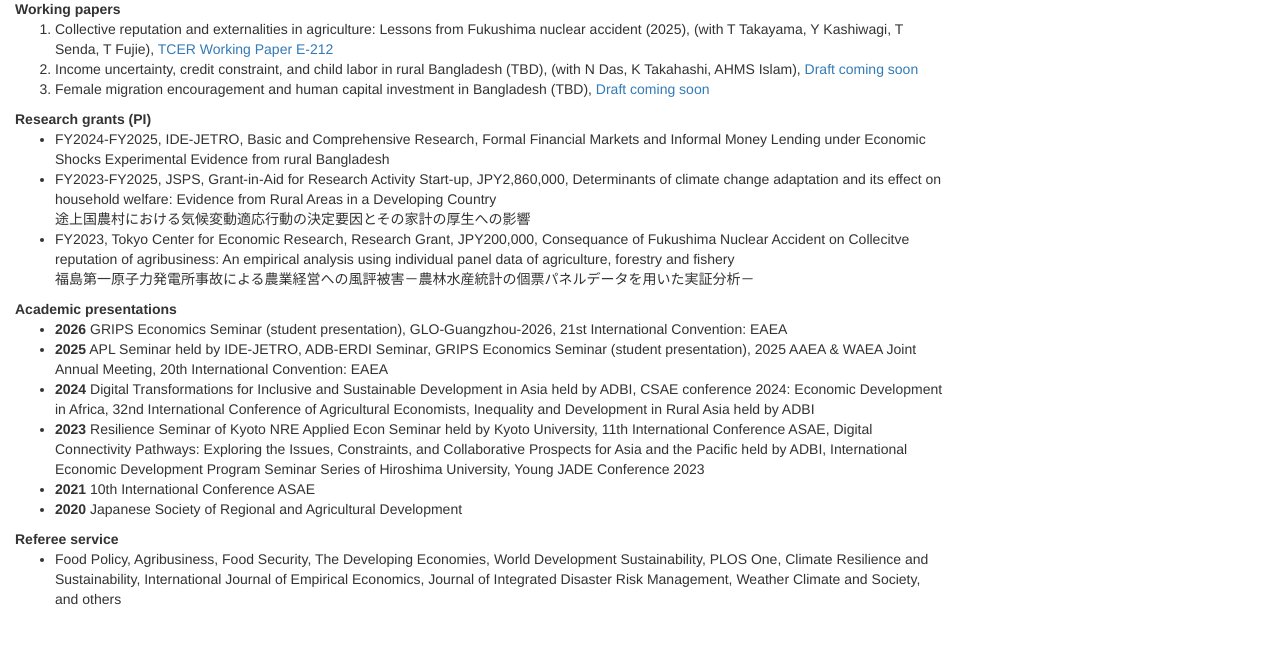
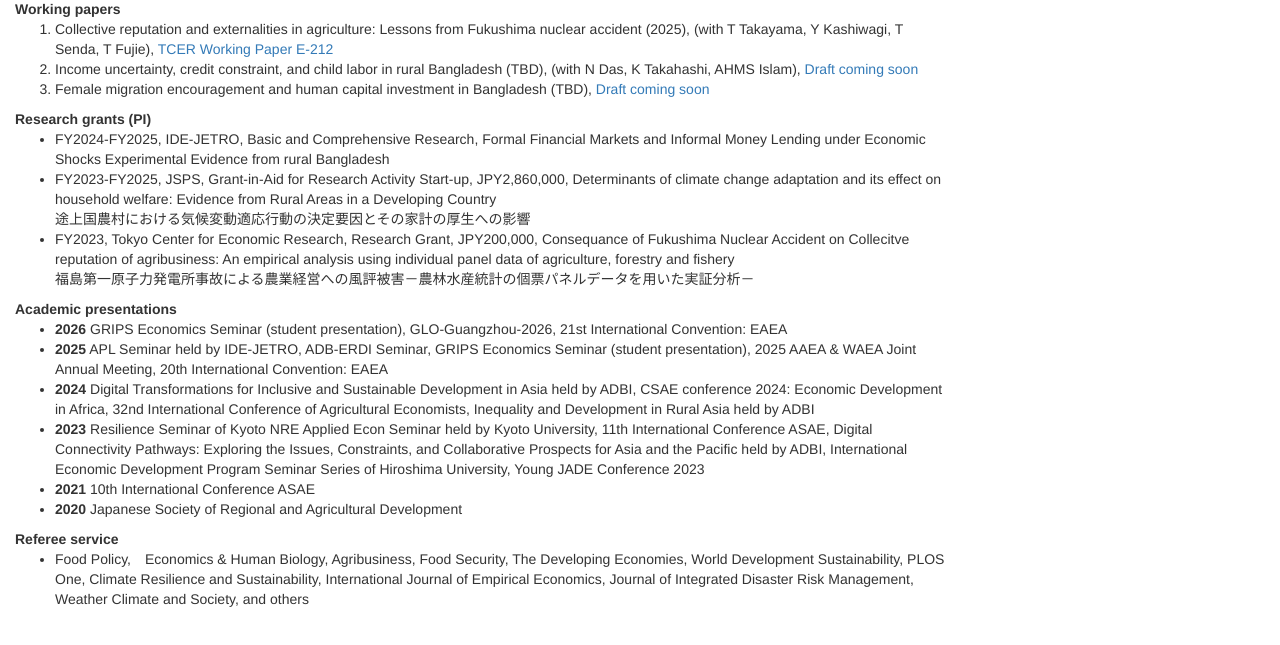
Before and after one commit to MasanoriMatsuura/masanorimatsuura.github.io, a plain HTML site: page research.html in a window 1280 px wide. Shown: the part 155-800 px from the top of the page. Drawn offline with nearby package versions, Linux system fonts and the light colour scheme.

Commit message:
Update research.html

```diff
--- a/research.html
+++ b/research.html
@@ -95,7 +95,7 @@ International Economic Development Program Seminar Series of Hiroshima Universit
 		</ul>
 		<strong>Referee service</strong><br/>
                 <ul>
-	 	  <li>Food Policy, Agribusiness, Food Security, The Developing Economies, World Development Sustainability, PLOS One, Climate Resilience and Sustainability, International Journal of Empirical Economics, Journal of Integrated Disaster Risk Management, Weather Climate and Society,
+	 	  <li>Food Policy,　Economics & Human Biology, Agribusiness, Food Security, The Developing Economies, World Development Sustainability, PLOS One, Climate Resilience and Sustainability, International Journal of Empirical Economics, Journal of Integrated Disaster Risk Management, Weather Climate and Society,
 			 and others</li>
 		</ul>
                 </ul>
```
